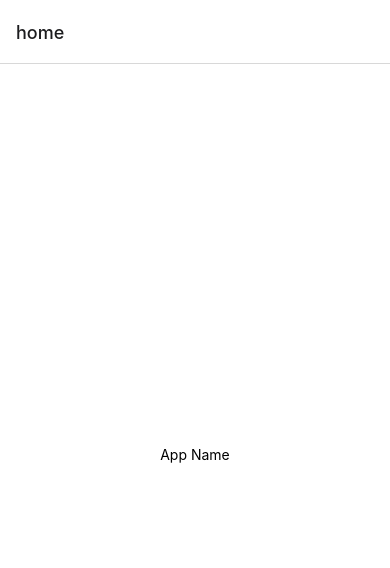
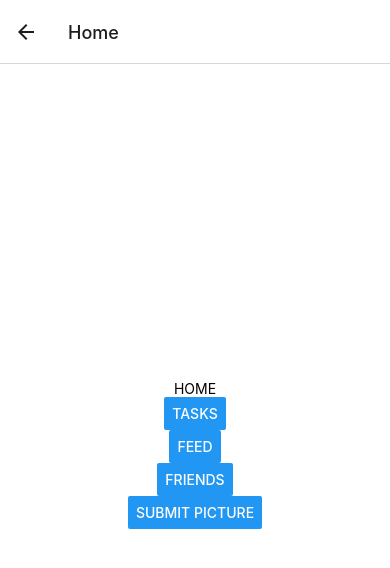
Before and after one commit to sharonntam/hoth-x-2023, a React Native app in the folder hackApp/: screen /home in a window 390 px wide. Shown: the top 568 px of the page. Built offline with nearby package versions, Linux system fonts and the light colour scheme.

Commit message:
navigation between pages

```diff
--- a/hackApp/App.js
+++ b/hackApp/App.js
@@ -1,9 +1,13 @@
-import { StyleSheet, Text, View } from 'react-native';
+// import { StyleSheet, Text, View } from 'react-native';
 import * as React from 'react';
 import { NavigationContainer } from '@react-navigation/native';
 import { createNativeStackNavigator } from '@react-navigation/native-stack';
 import SignUpPage from './src/Pages/signup';
+import TasksPage from './src/Pages/tasks';
 import FeedPage from './src/Pages/feed';
+import FriendsPage from './src/Pages/friends';
+import HomePage from './src/Pages/homepage';
+import PicturePage from './src/Pages/picture';
 
 
 const Stack = createNativeStackNavigator();
@@ -11,9 +15,13 @@ const Stack = createNativeStackNavigator();
 function App() {
   return (
     <NavigationContainer>
-      <Stack.Navigator initialRouteName='home'>
-        <Stack.Screen name="home" component={SignUpPage} />
-        <Stack.Screen name="feed" component={FeedPage} />
+      <Stack.Navigator initialRouteName='signUp'>
+        <Stack.Screen name='signUp' component={SignUpPage} options={{ title: "Welcome"}} />
+        <Stack.Screen name='home' component={HomePage} options={{ title: "Home"}} />
+        <Stack.Screen name='tasks' component={TasksPage} options={{ title: "Tasks"}}/>
+        <Stack.Screen name='feed' component={FeedPage} options={{ title: "Feed"}}/>
+        <Stack.Screen name='friends' component={FriendsPage} options={{ title: "Friends"}}/>
+        <Stack.Screen name='picture' component={PicturePage} options={{ title: ""}}/>
       </Stack.Navigator>
     </NavigationContainer>
   );
--- /dev/null
+++ b/hackApp/src/Pages/homepage.jsx
@@ -0,0 +1,25 @@
+import { StyleSheet, Text, View, Button } from 'react-native';
+import * as React from 'react';
+
+function HomePage({navigation}) {
+    return (
+      <View style={styles.homeStyle}>
+        <Text>HOME</Text>
+        <Button title='Tasks' onPress={() => navigation.navigate('tasks')} />
+        <Button title='Feed' onPress={() => navigation.navigate('feed')} />
+        <Button title='Friends' onPress={() => navigation.navigate('friends')} />
+        <Button title='Submit Picture' onPress={() => navigation.navigate('picture')} />
+      </View>
+    );
+}
+
+const styles = StyleSheet.create({
+    homeStyle: {
+        flex: 1,
+        backgroundColor: '#fff',
+        alignItems: 'center',
+        justifyContent: 'center',
+    },
+});
+
+export default HomePage;
--- a/hackApp/src/Pages/friends.jsx
+++ b/hackApp/src/Pages/picture.jsx
@@ -1,16 +1,16 @@
 import { StyleSheet, Text, View } from 'react-native';
 import * as React from 'react';
 
-function FriendsPage() {
+function PicturePage() {
     return (
-      <View style={styles.friendsStyle}>
-        <Text>Friends</Text>
+      <View style={styles.pictureStyle}>
+        <Text>TAKE A PIC</Text>
       </View>
     );
 }
 
 const styles = StyleSheet.create({
-    friendsStyle: {
+    pictureStyle: {
         flex: 1,
         backgroundColor: '#fff',
         alignItems: 'center',
@@ -18,4 +18,4 @@ const styles = StyleSheet.create({
     },
 });
 
-export default FriendsPage;
+export default PicturePage;
--- a/hackApp/src/Pages/signup.jsx
+++ b/hackApp/src/Pages/signup.jsx
@@ -1,10 +1,11 @@
-import { StyleSheet, Text, View } from 'react-native';
+import { StyleSheet, Text, View, Button } from 'react-native';
 import * as React from 'react';
 
-function SignUpPage() {
+function SignUpPage({navigation}) {
     return (
       <View style={styles.signupStyle}>
         <Text>App Name</Text>
+        <Button title='Home' onPress={() => navigation.navigate('home')} />
       </View>
     );
 }
```
